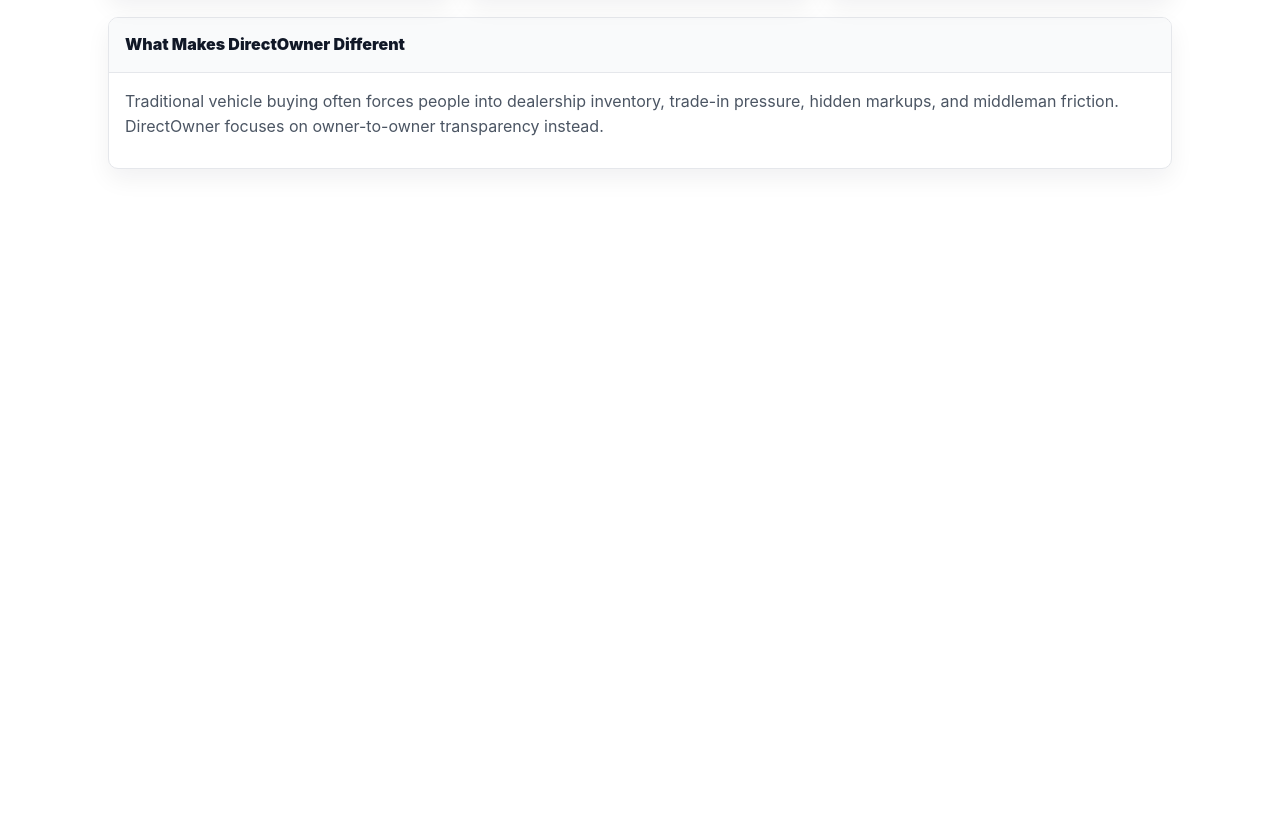
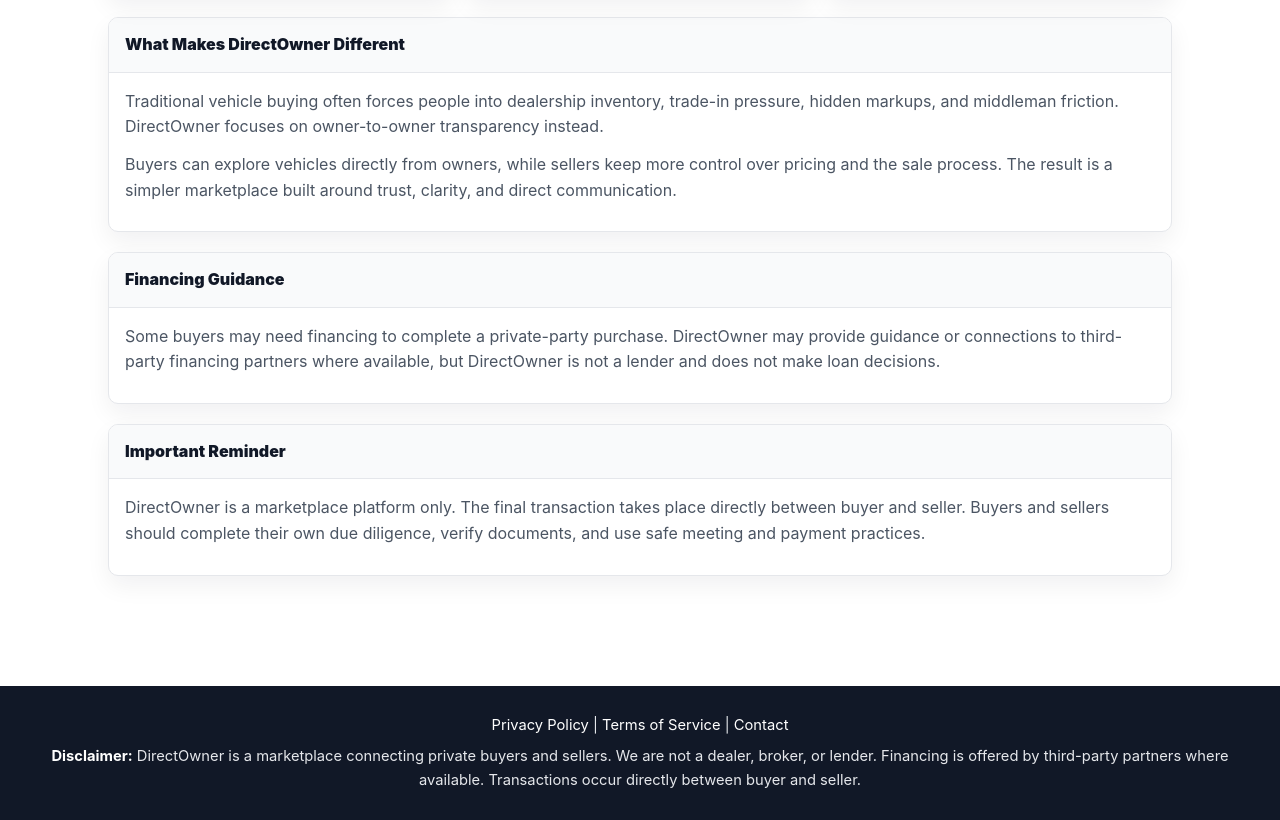
Before and after one commit to sharonballi49/directowner-site, a plain HTML site: page how-it-works.html in a window 1280 px wide. Shown: the part 856-1676 px from the top of the page. Before the commit the page ends 1095 px from the top, so only its background shows below. Drawn offline with Linux system fonts and the light colour scheme.

Commit message:
Update how-it-works.html

```diff
--- a/how-it-works.html
+++ b/how-it-works.html
@@ -316,3 +316,44 @@
           and middleman friction. DirectOwner focuses on owner-to-owner transparency instead.
         </p>
         <p>
+          Buyers can explore vehicles directly from owners, while sellers keep more control over pricing and the sale process.
+          The result is a simpler marketplace built around trust, clarity, and direct communication.
+        </p>
+      </div>
+    </section>
+
+    <section class="section">
+      <div class="sectionHeader">Financing Guidance</div>
+      <div class="sectionBody">
+        <p>
+          Some buyers may need financing to complete a private-party purchase. DirectOwner may provide guidance or connections
+          to third-party financing partners where available, but DirectOwner is not a lender and does not make loan decisions.
+        </p>
+      </div>
+    </section>
+
+    <section class="section">
+      <div class="sectionHeader">Important Reminder</div>
+      <div class="sectionBody">
+        <p>
+          DirectOwner is a marketplace platform only. The final transaction takes place directly between buyer and seller.
+          Buyers and sellers should complete their own due diligence, verify documents, and use safe meeting and payment practices.
+        </p>
+      </div>
+    </section>
+  </main>
+
+  <footer>
+    <p>
+      <a href="privacy.html">Privacy Policy</a> |
+      <a href="terms.html">Terms of Service</a> |
+      <a href="contact.html">Contact</a>
+    </p>
+    <p>
+      <strong>Disclaimer:</strong> DirectOwner is a marketplace connecting private buyers and sellers.
+      We are not a dealer, broker, or lender. Financing is offered by third-party partners where available.
+      Transactions occur directly between buyer and seller.
+    </p>
+  </footer>
+</body>
+</html>
```
